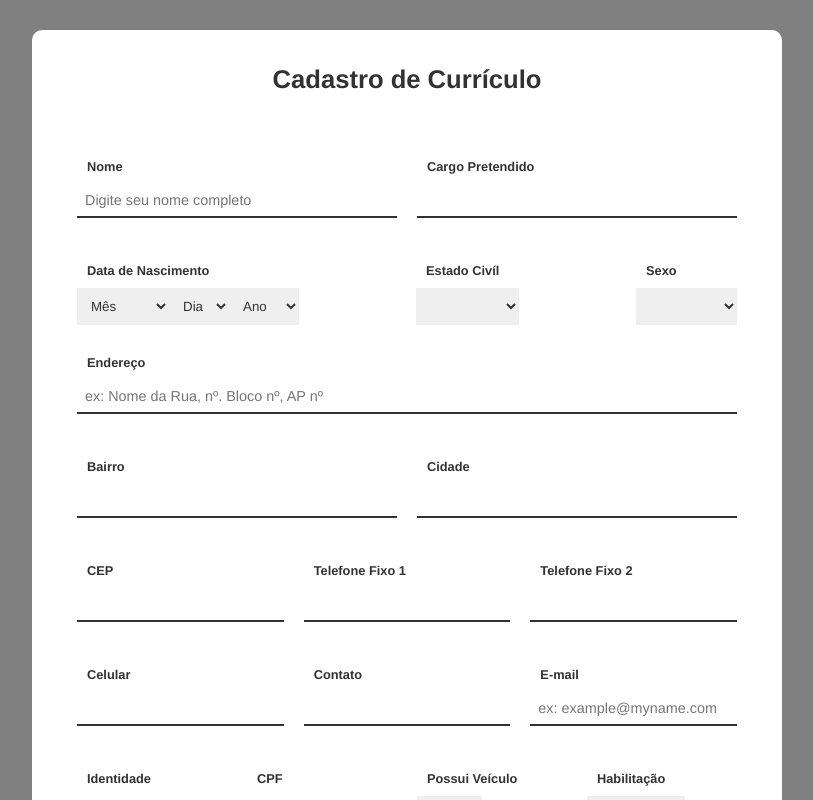
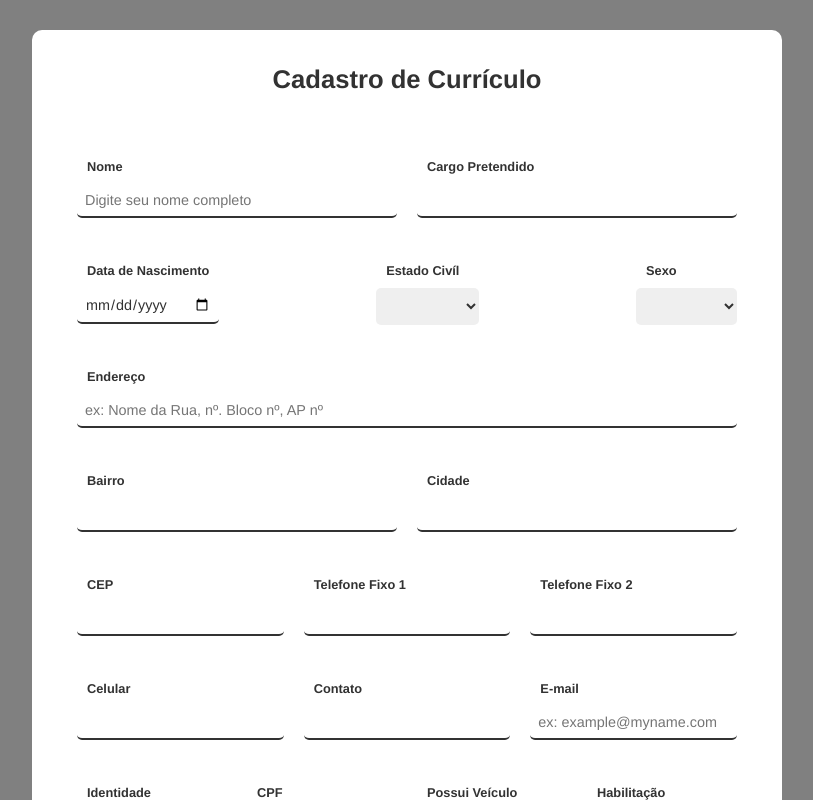
Before and after one commit to gustavomarim/desafio-formulario-gama, a React (Create React App) app: page / in a window 1280 px wide. Shown: the top 800 px of the page, without its empty margins (233-1046 px from the left). Built offline with nearby package versions, Linux system fonts and the light colour scheme.

Commit message:
Adicionando o label type date

```diff
--- a/src/App.css
+++ b/src/App.css
@@ -4,7 +4,7 @@
   box-sizing           : border-box;
   font-family          : Helvetica, sans-serif;
   color                : #323232;
-  /* border-radius     : 5px ; */
+  border-radius     : 5px ;
   border               : none;
 }
 
--- a/src/App.js
+++ b/src/App.js
@@ -38,36 +38,9 @@ function App() {
             value={formValues.cargo || ''} />
         </div>
 
-        {/*   <div className="full-box">
-          <label htmlFor="email">E-mail</label>
-          <input type="email" name="email" id="email" placeholder="" />
-        </div> */}
-
-        <div className="data-nascimento">
-          <label >Data de Nascimento</label>
-          <select name="mesNascimento" onChange={handleInputChange}
-            value={formValues.mesNascimento || ''}>
-            <option value="empty">Mês</option>
-            <option value="janeiro">janeiro</option>
-            <option value="fevereiro">fevereiro</option>
-            <option value="marco">março</option>
-          </select>
-
-          <select name="diaNascimento" onChange={handleInputChange}
-            value={formValues.diaNascimento || ''}>
-            <option value="empty">Dia</option>
-            <option value="1">1</option>
-            <option value="2">2</option>
-            <option value="3">3</option>
-          </select>
-
-          <select name="anoNascimento" onChange={handleInputChange}
-            value={formValues.anoNascimento || ''}>
-            <option value="empty" >Ano</option>
-            <option value="1970">1970</option>
-            <option value="1970">1970</option>
-            <option value="1970">1970</option>
-          </select>
+        <div className="dataNascimento">
+          <label htmlFor="nascimento">Data de Nascimento</label>
+          <input type="date" id="nascimento" name="nascimento" onChange={handleInputChange} value={formValues.nascimento || ''} />
         </div>
 
         <div className="estado-civil">
```
